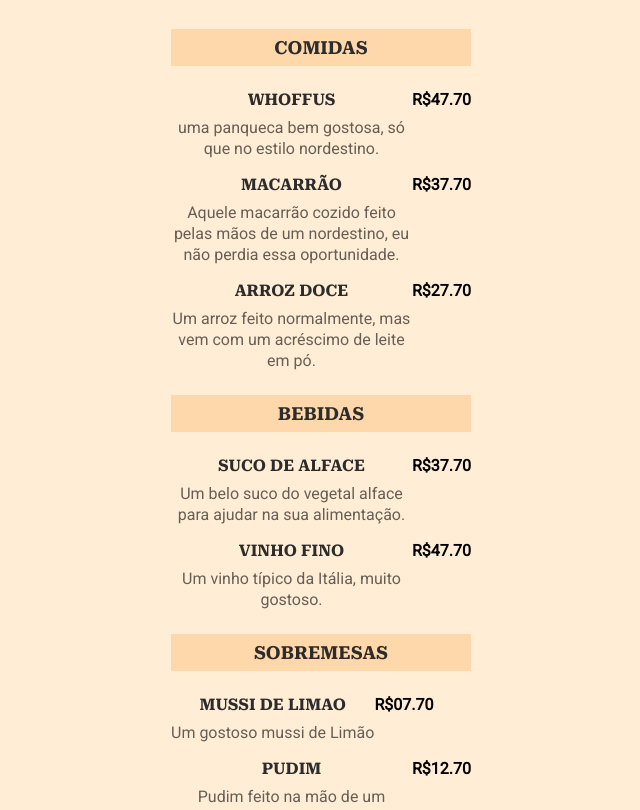
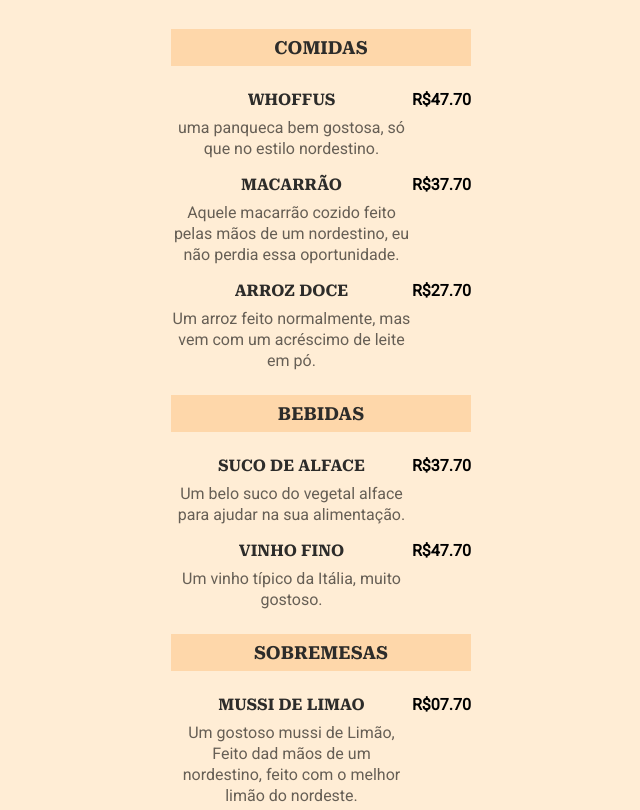
Before and after one commit to airtonnetto/Card-pio, a plain HTML site: page Index.html in a window 1280 px wide. Shown: the part 88-898 px from the top of the page, without its empty margins (319-959 px from the left). Drawn offline with Linux system fonts and the light colour scheme.

Commit message:
Alterando algumas informações incorretas.

```diff
--- a/Index.html
+++ b/Index.html
@@ -111,7 +111,7 @@
             <li>
                   <div class="details">
                           <h3>Mussi de Limao</h3>
-                                  <p>Um gostoso mussi de Limão </p>
+                                  <p>Um gostoso mussi de Limão, Feito dad mãos de um nordestino, feito com o melhor limão do nordeste. </p>
                                         </div>
 
                                                     <strong class="price">
```
